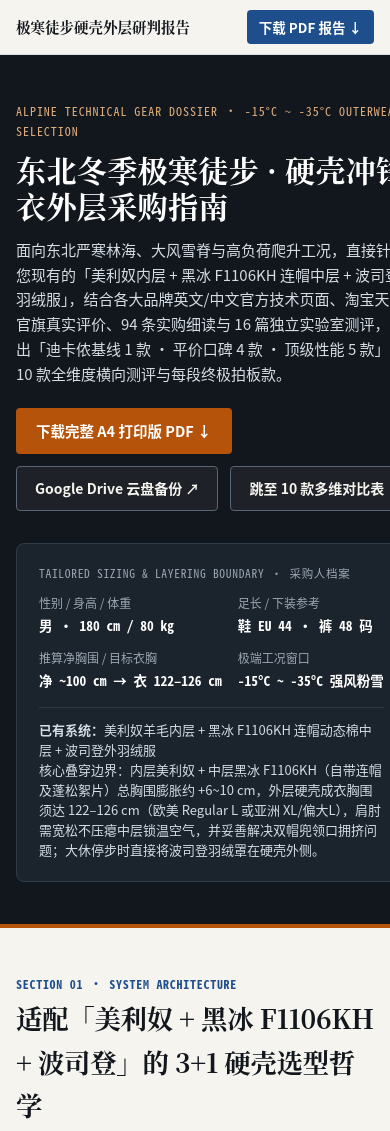
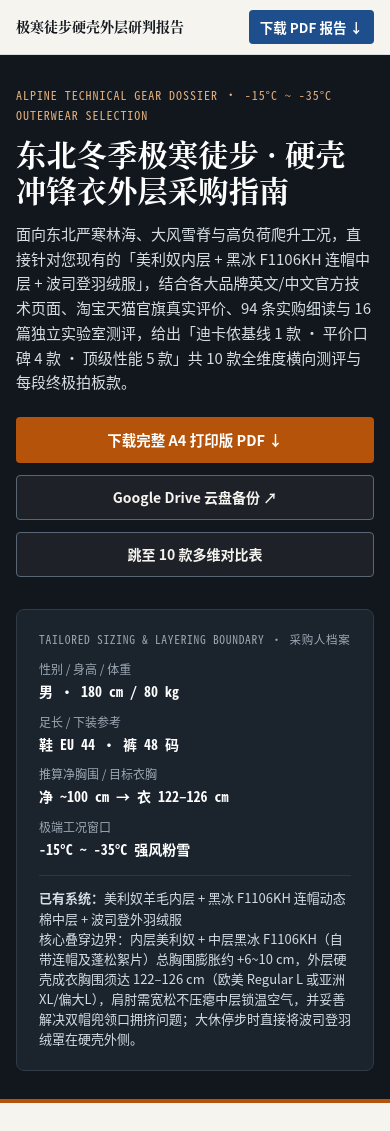
Before and after one commit to VioletWYL/ne-extreme-hardshell-2026, a plain HTML site: page index.html in a window 390 px wide. Shown: the top 1131 px of the page. Drawn offline with Linux system fonts and the light colour scheme.

Commit message:
style: fix 390px mobile responsive overflow and desktop matrix column wrapping

```diff
--- a/styles.css
+++ b/styles.css
@@ -693,6 +693,11 @@ a:hover { text-decoration: underline; color: var(--accent-cobalt-hover); }
   border-bottom: 1px solid var(--border-hair);
   vertical-align: top;
 }
+.comp-table td:nth-child(2),
+.comp-table td:nth-child(3),
+.comp-table td:nth-child(7),
+.comp-table td:nth-child(8),
+.comp-table td:nth-child(9) { white-space: nowrap; }
 .comp-table tr:hover td { background: #FAF9F5; }
 .comp-table tr.row-ultimate td { background: var(--bg-amber-soft); }
 
@@ -787,6 +792,16 @@ a:hover { text-decoration: underline; color: var(--accent-cobalt-hover); }
 .site-footer a { color: #E2B07E; }
 
 /* Responsive */
+.hero-grid > *,
+.ultimate-trio > *,
+.catalog-grid > *,
+.layer-strip > *,
+.regime-grid > *,
+.audit-kpi-row > *,
+.audit-findings-grid > *,
+.elim-grid > *,
+.size-trap-grid > * { min-width: 0; }
+
 @media (max-width: 1024px) {
   .nav-links a:not(.btn-pdf-sm) { display: none; }
   .hero-grid,
@@ -801,11 +816,16 @@ a:hover { text-decoration: underline; color: var(--accent-cobalt-hover); }
 }
 
 @media (max-width: 640px) {
+  html, body { overflow-x: clip; }
   .container { padding: 0 16px; }
   .nav-inner { gap: 10px; min-height: 54px; }
-  .brand-title { font-size: 14.5px; }
-  .btn-pdf-sm { padding: 6px 12px; font-size: 12.5px; }
-  .p-stat-v { font-size: 13.5px; white-space: nowrap; }
+  .brand-title { font-size: 14px; overflow: hidden; text-overflow: ellipsis; }
+  .btn-pdf-sm { padding: 6px 11px; font-size: 12px; }
+  .hero { padding: 30px 0 28px; }
+  .hero-actions { flex-direction: column; align-items: stretch; }
+  .hero-actions a { justify-content: center; }
+  .profile-specs { grid-template-columns: 1fr; gap: 8px; }
+  .p-stat-v { font-size: 14px; white-space: normal; word-break: break-word; }
   .layer-strip,
   .audit-kpi-row,
   .specs-table-mini { grid-template-columns: 1fr; }
```
